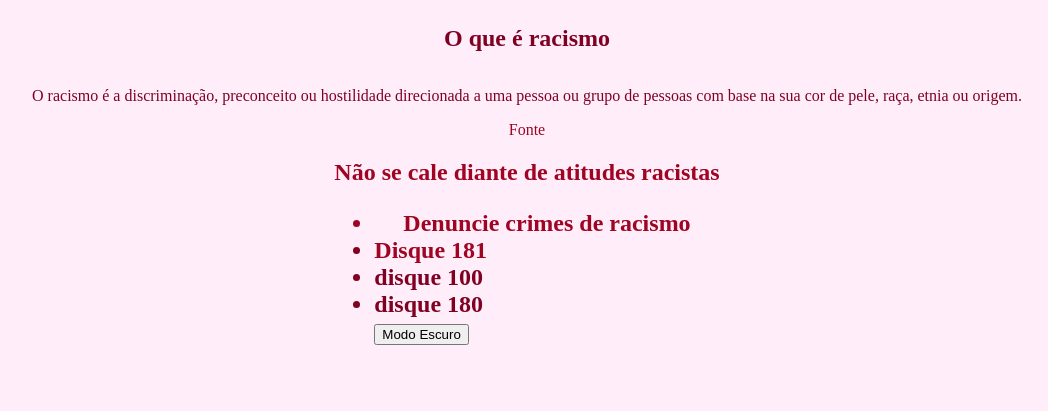
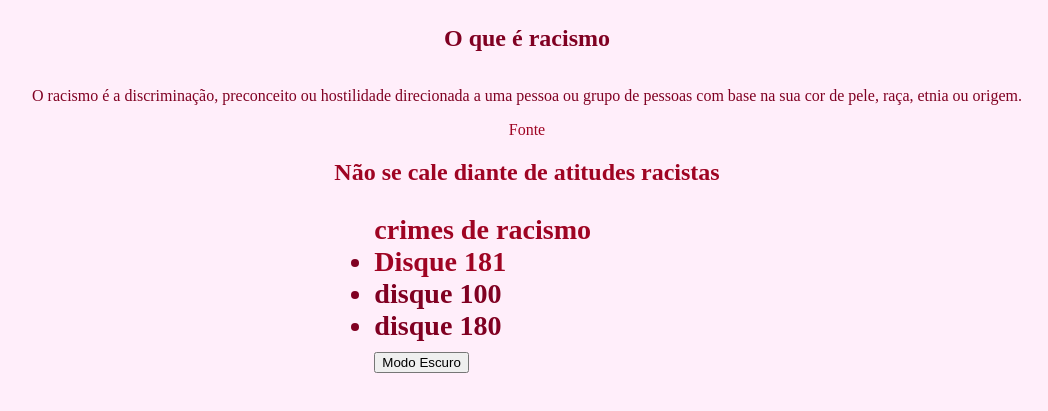
Before and after one commit to geovanacostarodrigues-art/aula01, a plain HTML site: page index.html in a window 1280 px wide. Shown: the part 145-556 px from the top of the page, without its empty margins (113-1161 px from the left). Drawn offline with Linux system fonts and the light colour scheme.

Commit message:
tirei bolinha

```diff
--- a/index.html
+++ b/index.html
@@ -30,7 +30,7 @@
          <h2>Não se cale diante de atitudes racistas
 
     <ul>
-    <li>Denuncie crimes de racismo</li>
+    <h3> crimes de racismo</li>
       <li>
         <a href="https://www.181.pr.gov.br">Disque 181</a>
       </li>
```
